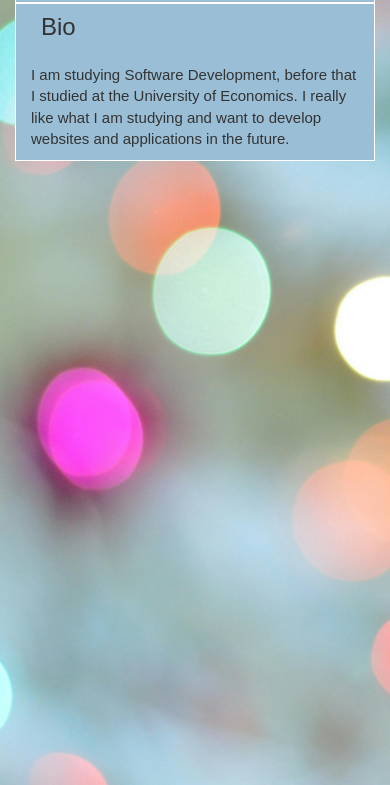
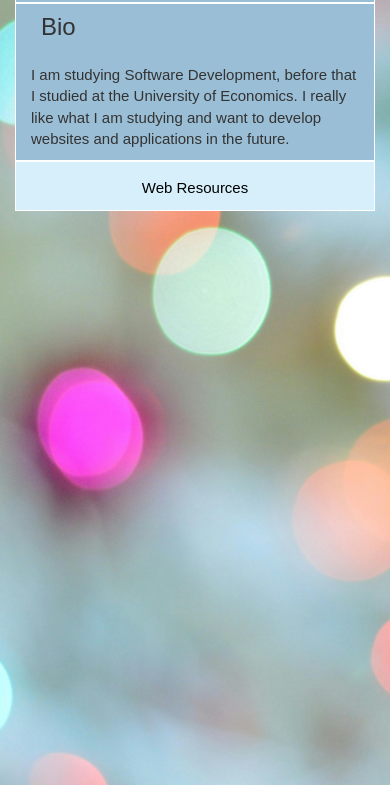
Before and after one commit to skvortsovao/WebRoot, a plain HTML site: page index.html in a window 390 px wide. Shown: the part 59-844 px from the top of the page. Drawn offline with nearby package versions, Linux system fonts and the light colour scheme.

Commit message:
Update index.html

```diff
--- a/index.html
+++ b/index.html
@@ -33,7 +33,12 @@
                  So far I was doing simple websites using just basic HTML, CSS and JS. Also I like to create small games using C# and Unity Engine.
                 </p>
             </div>
+ <div class="row-fluid">
 
+                <div class="col-sm-1 hidden-sm hidden-md">
+                    <a href="html/webresources.html" id="aweb">Web Resources</a>
+                </div>
+            </div>
 
 
         </div>
```
